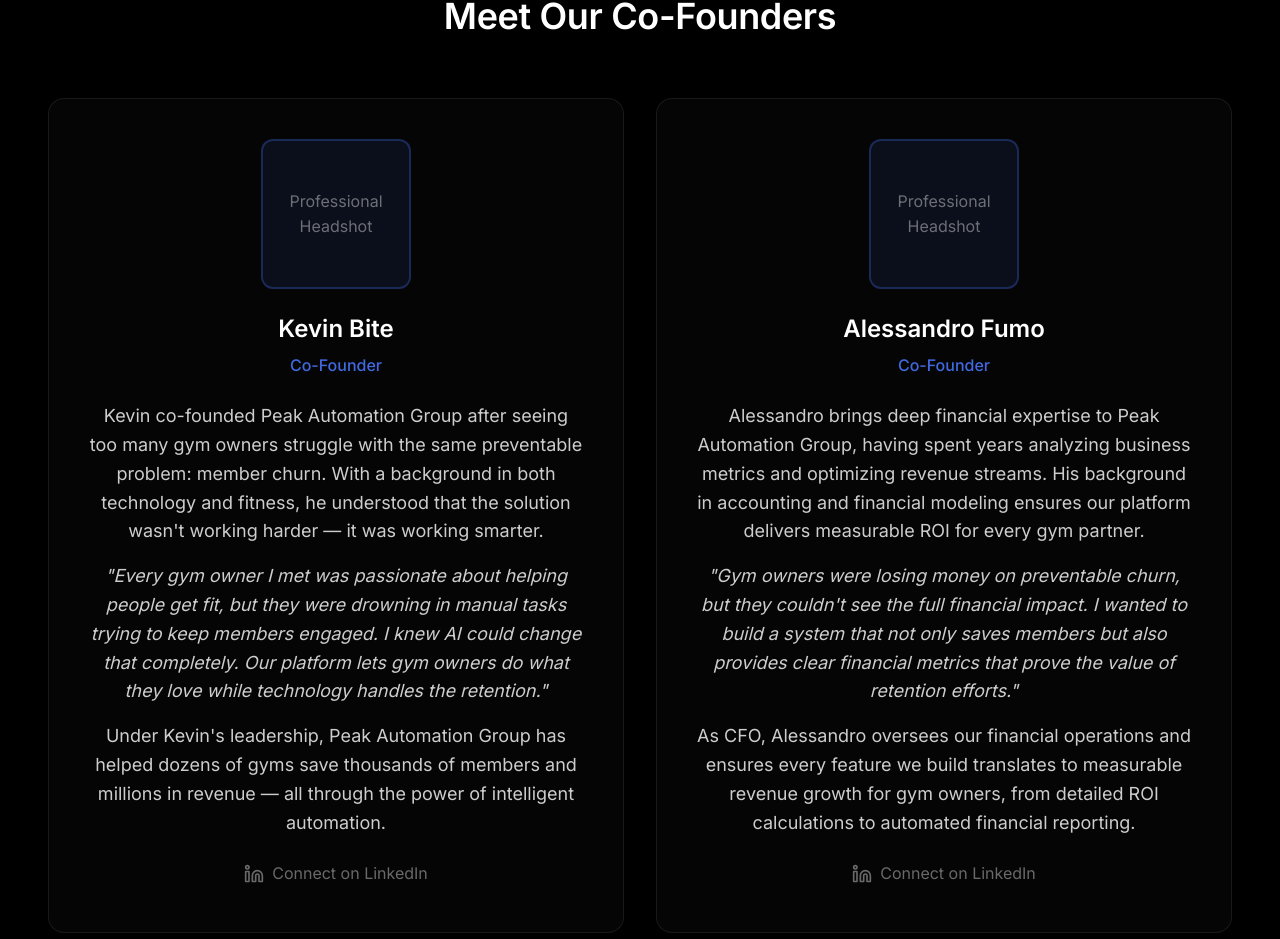
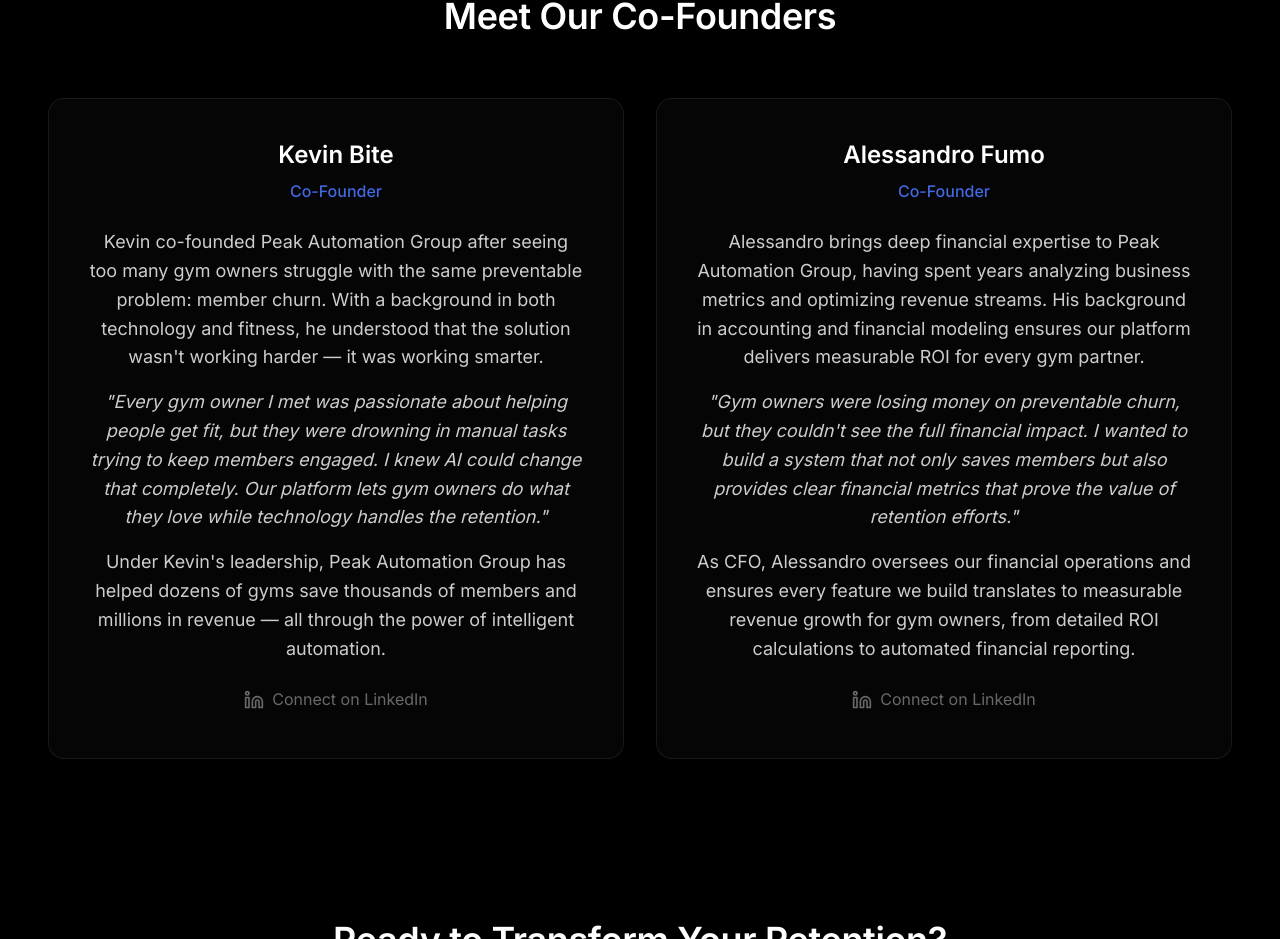
Before and after one commit to peakag/PAG, a Next.js app: page /about in a window 1280 px wide. Shown: the part 2007-2946 px from the top of the page. Built offline with nearby package versions, Linux system fonts and the light colour scheme; no server answers.

Commit message:
Remove professional headshot placeholder boxes from both co-founders' tiles

```diff
--- a/app/about/page.tsx
+++ b/app/about/page.tsx
@@ -383,26 +383,6 @@
                 padding: '40px'
               }}
             >
-              {/* Image */}
-              <div className="mb-6">
-                <div
-                  style={{
-                    width: '150px',
-                    height: '150px',
-                    borderRadius: '12px',
-                    border: '2px solid rgba(65, 105, 225, 0.3)',
-                    background: 'rgba(65, 105, 225, 0.1)',
-                    display: 'flex',
-                    alignItems: 'center',
-                    justifyContent: 'center',
-                    color: 'rgba(255, 255, 255, 0.4)',
-                    fontSize: '16px'
-                  }}
-                >
-                  Professional Headshot
-                </div>
-              </div>
-
               {/* Content */}
               <div>
                 <h3
@@ -480,26 +460,6 @@
                 padding: '40px'
               }}
             >
-              {/* Image */}
-              <div className="mb-6">
-                <div
-                  style={{
-                    width: '150px',
-                    height: '150px',
-                    borderRadius: '12px',
-                    border: '2px solid rgba(65, 105, 225, 0.3)',
-                    background: 'rgba(65, 105, 225, 0.1)',
-                    display: 'flex',
-                    alignItems: 'center',
-                    justifyContent: 'center',
-                    color: 'rgba(255, 255, 255, 0.4)',
-                    fontSize: '16px'
-                  }}
-                >
-                  Professional Headshot
-                </div>
-              </div>
-
               {/* Content */}
               <div>
                 <h3
```
